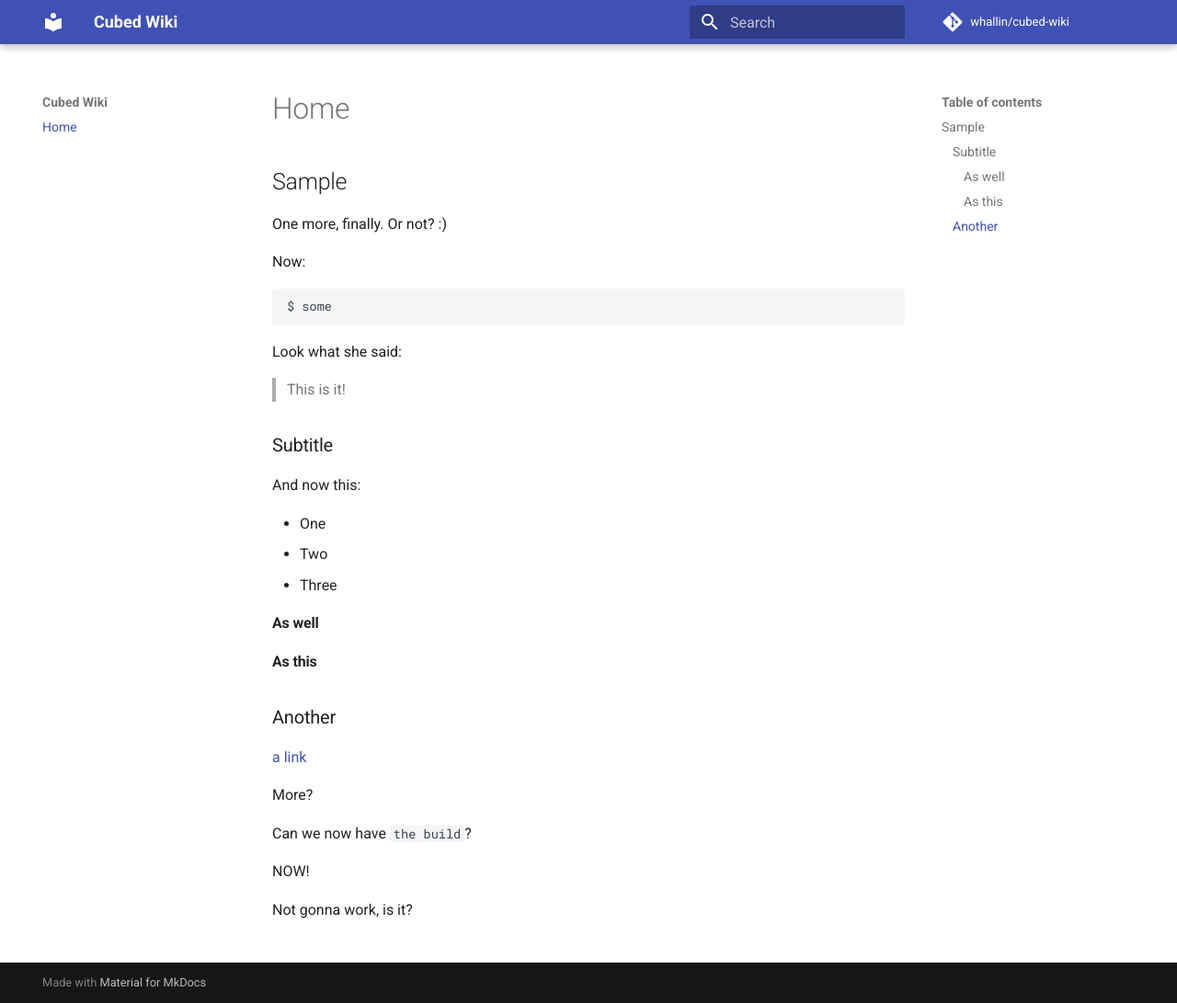
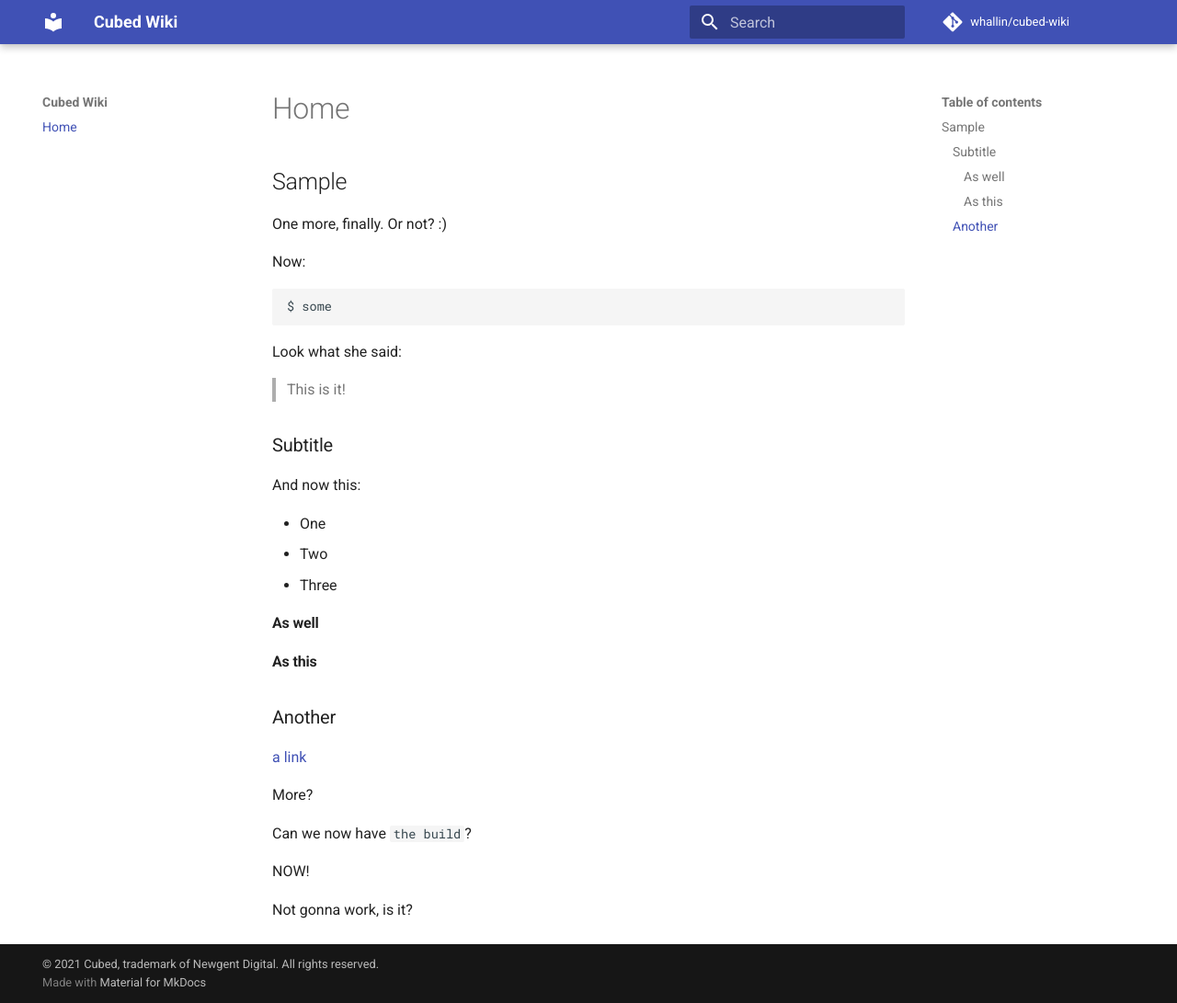
Before and after one commit to whallin/cubed-wiki, an MkDocs documentation site: the page built from docs/index.md, in a window 1280 px wide and 1091 px high. Shown: the whole window at 92% size. Built offline with MkDocs 1.6.1 and Material for MkDocs 9.7.7, drawn with Linux system fonts in a browser that asks for light colours; comment, search, counter and statistics services are not loaded.

Commit message:
Update mkdocs.yml

```diff
--- a/mkdocs.yml
+++ b/mkdocs.yml
@@ -1,11 +1,13 @@
+docs_dir: docs/
 site_name: Cubed Wiki
+site_url: 'https://cubed-wiki.williamhallin.com'
+repo_url: 'https://github.com/whallin/cubed-wiki'
+repo_name: 'whallin/cubed-wiki'
 site_description: 'Cubed is a private Swedish Minecraft SMP server with an invite-only community. Show good interest and you might just receive an invite.'
 site_author: 'William Hallin'
-docs_dir: docs/
-repo_name: 'whallin/cubed-wiki'
-repo_url: 'https://github.com/whallin/cubed-wiki'
-site_url: 'https://cubed-wiki.williamhallin.com'
+copyright: '© 2021 Cubed, trademark of Newgent Digital. All rights reserved.'
 nav:
-    - Home: index.md
+    - Home: 'index.md'
 theme:
   name: 'material'
+docs_dir: docs/
```
